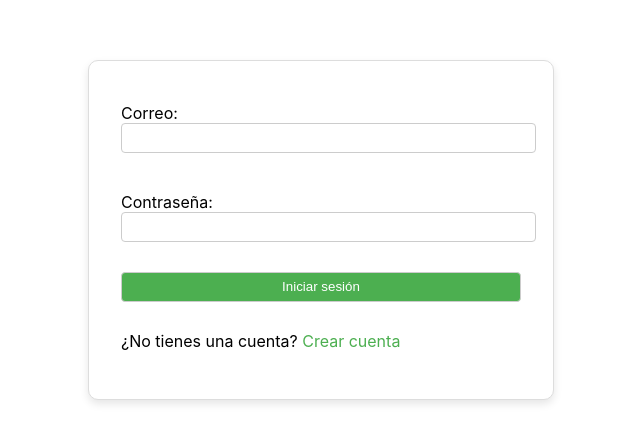
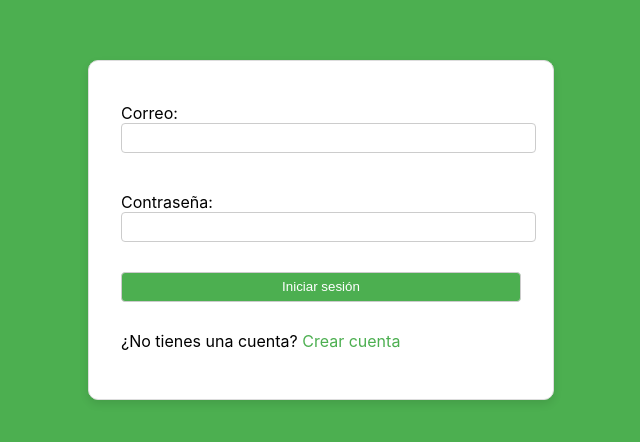
Before and after one commit to Ingenieria-Software-2023/Doble-D-o-Proyecto-Final, a React (Create React App) app: page / in a window 1280 px wide. Shown: the part 170-612 px from the top of the page, without its empty margins (319-959 px from the left). Built offline with nearby package versions, Linux system fonts and the light colour scheme.

Commit message:
PR comments

```diff
--- a/src/components/CatalogoBebidas.jsx
+++ b/src/components/CatalogoBebidas.jsx
@@ -1,8 +1,8 @@
 import React, { useContext } from "react";
-import "./CatalogoBebidas.css"; // Asegúrate de actualizar este archivo con nuevos estilos
+import { useNavigate } from "react-router-dom";
+import "./CatalogoBebidas.css";
 import { ContextoBebidas } from "../CatalogoBebidasContext";
 import { ContextoBebidaSeleccionada } from "../BebidaSeleccionadaContext";
-import { useNavigate } from "react-router-dom";
 import logoCafe from "../imgs/cafeDuo.png";
 
 const CatalogoBebidas = () => {
--- a/src/components/CrearCuenta.jsx
+++ b/src/components/CrearCuenta.jsx
@@ -16,7 +16,10 @@ const CrearCuenta = () => {
 	};
 
 	return (
-		<div className="form-container">
+		<div
+			className="form-container"
+			id="bienvenida"
+		>
 			<form
 				onSubmit={manejarCreacion}
 				className="formulario"
--- a/src/components/InicioSesion.css
+++ b/src/components/InicioSesion.css
@@ -1,3 +1,6 @@
+#bienvenida {
+	background: #4caf50;
+}
 /* Esto centrará todo el contenido del formulario vertical y horizontalmente */
 .form-container {
 	display: flex;
--- a/src/components/InicioSesion.jsx
+++ b/src/components/InicioSesion.jsx
@@ -19,7 +19,10 @@ const InicioSesion = () => {
 	};
 
 	return (
-		<div className="form-container">
+		<div
+			className="form-container"
+			id="bienvenida"
+		>
 			<form
 				onSubmit={manejarInicioSesion}
 				className="formulario"
--- a/src/components/PersonalizacionBebidas.jsx
+++ b/src/components/PersonalizacionBebidas.jsx
@@ -137,12 +137,6 @@ const PersonalizacionBebidas = () => {
 					Ir al menú
 				</button>
 			</div>
-			<button
-				className="botonMenu"
-				onClick={() => navigate("/retroalimentacion")}
-			>
-				Calif
-			</button>
 		</div>
 	);
 };
--- a/src/components/VentanaPago.jsx
+++ b/src/components/VentanaPago.jsx
@@ -42,7 +42,6 @@ const VentanaPago = () => {
 	};
 
 	const handlePagar = () => {
-		// Aquí colocarías la lógica de pago o redirección a otra página
 		alert("Procesando pago...");
 		// Redirección a retroalimentación
 		window.location.href = "/retroalimentacion";
```
